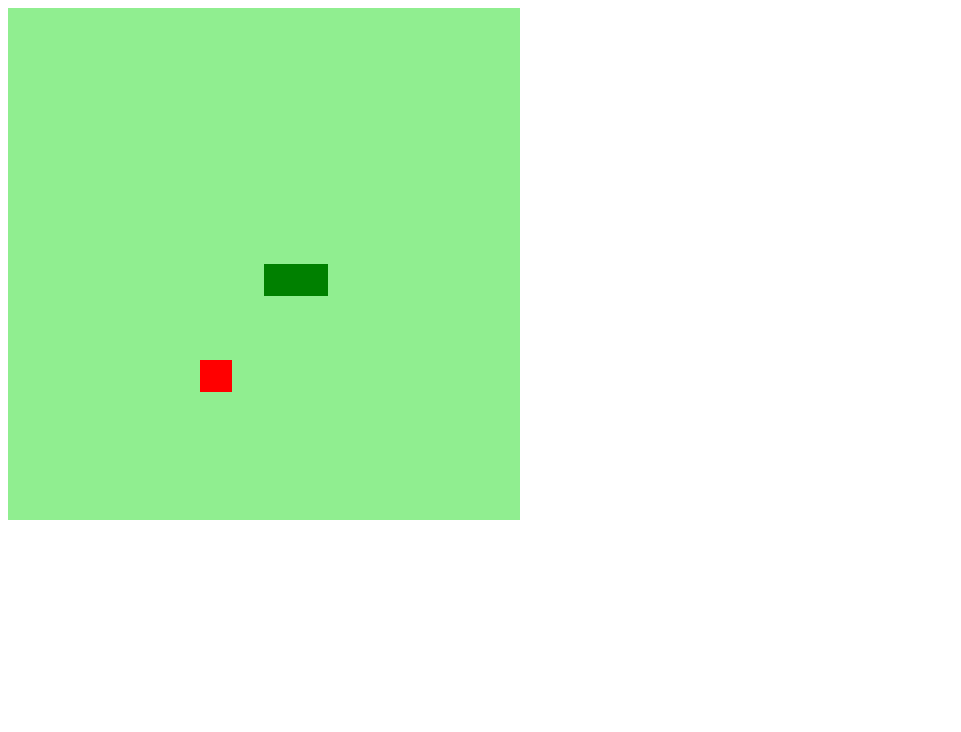
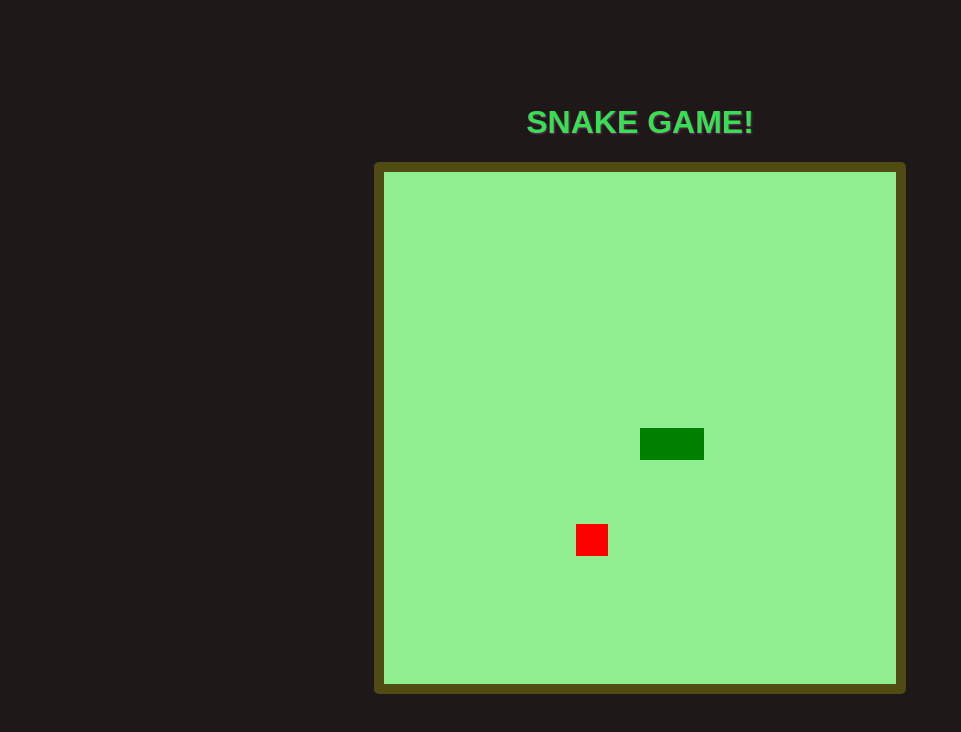
Before and after one commit to Emedgb/jogo-da-cobrinha, a plain HTML site: page index.html in a window 1280 px wide. Shown: the whole page, without its empty margins (0-961 px from the left). Drawn offline with Linux system fonts and the light colour scheme.

Commit message:
adicionar estilização e titulo no body

```diff
--- a/index.html
+++ b/index.html
@@ -9,6 +9,7 @@
     <title>Snake Game</title>
 </head>
 <body>
+    <h1>Snake Game!</h1>
     <canvas id="snake" width="512" height="512"></canvas>
 </body>
 </html>
--- a/style.css
+++ b/style.css
@@ -0,0 +1,20 @@
+body {
+    background-color: #1f1818;
+    height: 95vh;
+    display: flex;
+    justify-content: center;
+    align-items: center;
+    flex-direction: column;
+}
+
+h1 {
+    text-transform: uppercase;
+    text-shadow: 1px 1px 2px rgb(117, 43, 105);
+    color: rgb(54, 224, 82);
+    font-family: Arial, Helvetica, sans-serif;
+}
+
+canvas {
+    border: 10px solid #504a13;
+    border-radius: 5px;
+}
```
